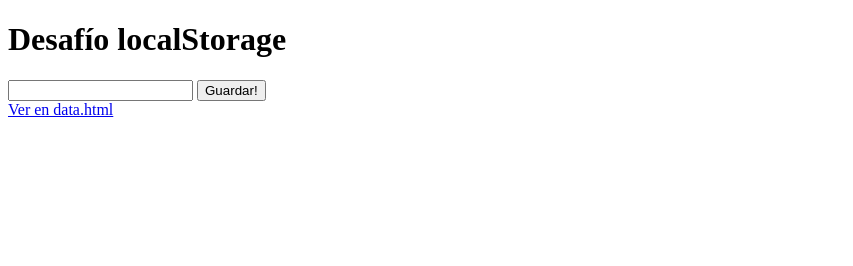
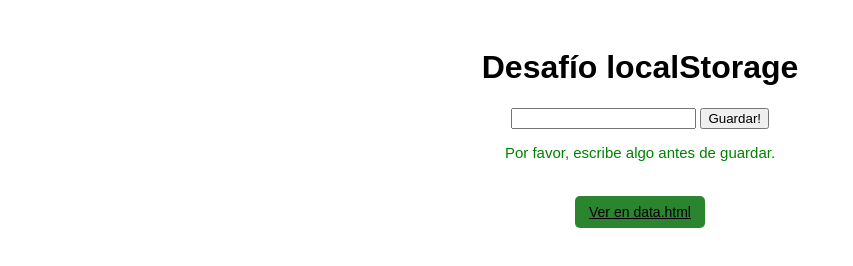
Before and after one commit to Kimberly2309/Taller10.2, a plain HTML site: page index.html in a window 1280 px wide. Both pictures are taken after a click on the button "Guardar!". Shown: the whole page, without its empty margins (0-853 px from the left). Drawn offline with Linux system fonts and the light colour scheme.

Commit message:
Listo
con style incluido:)

```diff
--- a/index.html
+++ b/index.html
@@ -5,13 +5,30 @@
     <meta http-equiv="X-UA-Compatible" content="IE=edge">
     <meta name="viewport" content="width=device-width, initial-scale=1.0">
     <title>Desafío localStorage - index.html</title>
+    <style>
+    body {
+     font-family: Arial, sans-serif;
+     text-align: center;
+     padding: 20px;
+    }
+    .buttondata {
+      display: inline-block;
+      padding: 8px 14px;
+      margin-top: 20px;
+      background-color: #2b852e;
+      color: black;
+      font-size: 14px;
+      border-radius: 5px;
+    }
+  </style>
 </head>
 <body>
     <h1>Desafío localStorage</h1>
     <input id="inputText" />
     <button id="buttonText">Guardar!</button>
     <br>
-    <a href="data.html">Ver en data.html</a>
+    <p id="mensaje" style="color: green; font-size: 15px;"></p>
+    <a href="data.html" class="buttondata">Ver en data.html</a>
     <script src="js/index.js"></script>
 </body>
 </html>
--- a/js/index.js
+++ b/js/index.js
@@ -0,0 +1,36 @@
+// js/index.js
+document.addEventListener("DOMContentLoaded", () => {
+  const input = document.getElementById("inputText");
+  const button = document.getElementById("buttonText");
+  const mensaje = document.getElementById("mensaje");
+
+  button.addEventListener("click", () => {
+    const valor = input.value.trim();
+
+    if (valor === "") {
+      mostrarMensaje("Por favor, escribe algo antes de guardar.", "error");
+      return;
+    }
+
+    // Guardar en localStorage
+    localStorage.setItem("datoGuardado", valor);
+
+    // Limpiar el campo después de guardar
+    input.value = "";
+
+    // Mostrar mensaje de éxito
+    mostrarMensaje("¡Dato guardado correctamente!", "exito");
+  });
+
+  // Función para mostrar mensajes dinámicos
+  function mostrarMensaje(texto, tipo) {
+    mensaje.textContent = texto;
+    mensaje.className = tipo;
+    mensaje.style.display = "block";
+
+    // Ocultar automáticamente después de 3 segundos
+    setTimeout(() => {
+      mensaje.style.display = "none";
+    }, 3000);
+  }
+});
```
Also changed, not shown: data.html (+19 -0 lines), js/data.js (+9 -0 lines).
